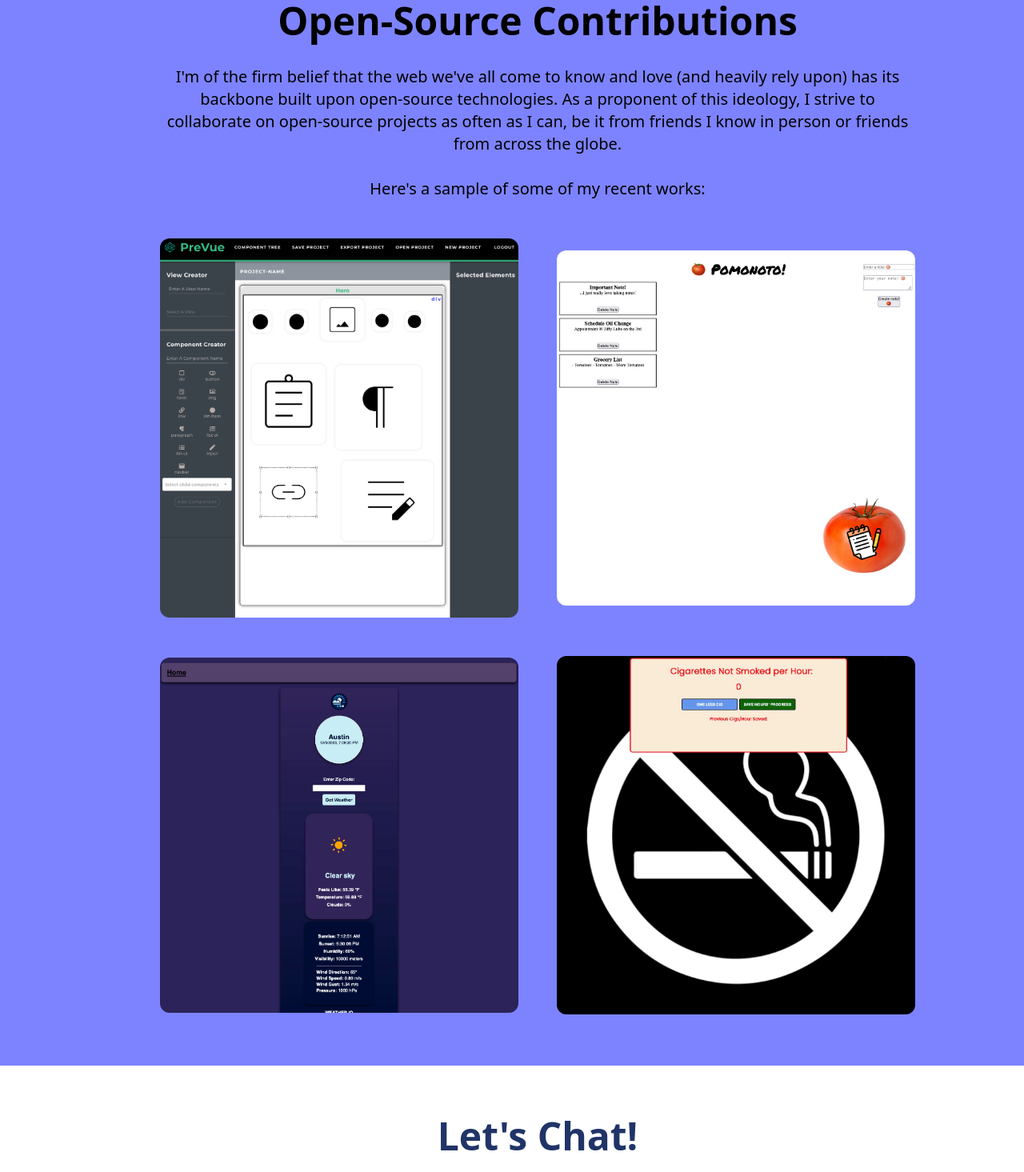
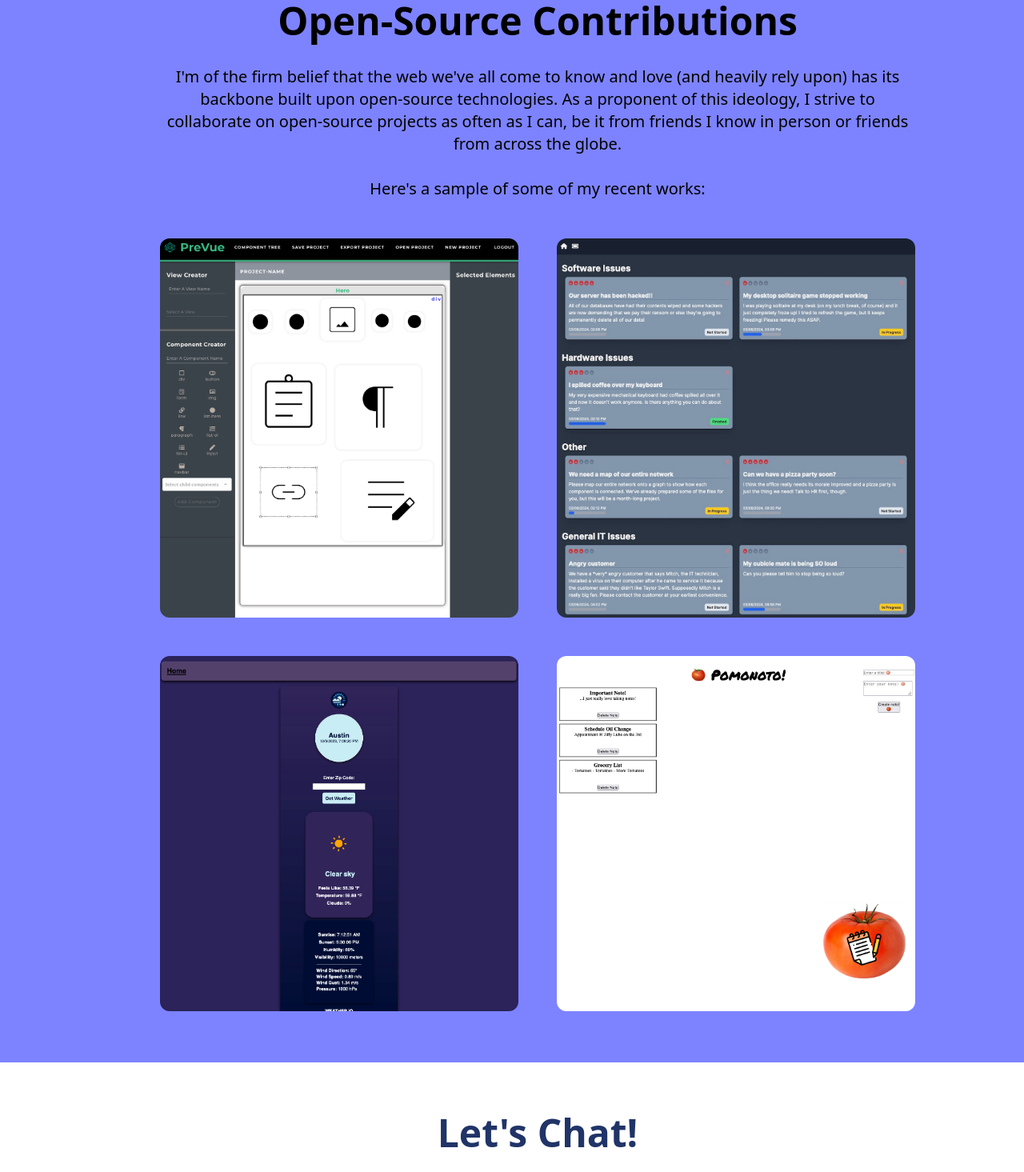
Before and after one commit to greenteaisgreat/portfolio, a React (Vite) app: page / in a window 1280 px wide. Shown: the part 1542-3007 px from the top of the page at 80% size. Built offline with nearby package versions, Linux system fonts and the light colour scheme.

Commit message:
Add Ticketing App to ProjectItem Component

```diff
--- a/src/components/Projects.jsx
+++ b/src/components/Projects.jsx
@@ -3,7 +3,7 @@ import ProjectItem from './ProjectItem';
 import prevueImg from '../assets/prevue.png';
 import pomonotoImg from '../assets/pomonoto.png';
 import weatherImg from '../assets/weatherIO.png';
-import stopSmokingImg from '../assets/stop-smoking.png';
+import ticketingImg from '../assets/ticketing.png';
 
 const Projects = () => {
     return (
@@ -34,11 +34,11 @@ const Projects = () => {
                         link="https://github.com/oslabs-beta/PreVue3.0"
                     />
                     <ProjectItem
-                        img={pomonotoImg}
-                        title="Pomonoto!"
-                        description="Combination Pomodoro Timer & Note Taking App"
-                        language="Crafted with React.js, Express.js & MongoDB"
-                        link="https://github.com/greenteaisgreat/Pomonoto"
+                        img={ticketingImg}
+                        title="I.T. (Intuitive Ticketing)"
+                        description="Ticketing Application with Style & Poise"
+                        language="Crafted with Next.js, Next Router & MongoDB"
+                        link="https://github.com/greenteaisgreat/ticketing-app"
                     />
                     <ProjectItem
                         img={weatherImg}
@@ -48,11 +48,11 @@ const Projects = () => {
                         link="https://github.com/Weather-io/Weather.io"
                     />
                     <ProjectItem
-                        img={stopSmokingImg}
-                        title="Cessation Tracker"
-                        description="Increase Your Chances of Quitting a Bad Habit via Cognizance"
-                        language="Crafted with Vanilla JavaScript"
-                        link="https://github.com/greenteaisgreat/stop-smoking-tracker"
+                        img={pomonotoImg}
+                        title="Pomonoto!"
+                        description="Combination Pomodoro Timer & Note Taking App"
+                        language="Crafted with React.js, Express.js & MongoDB"
+                        link="https://github.com/greenteaisgreat/Pomonoto"
                     />
                 </div>
             </div>
```
